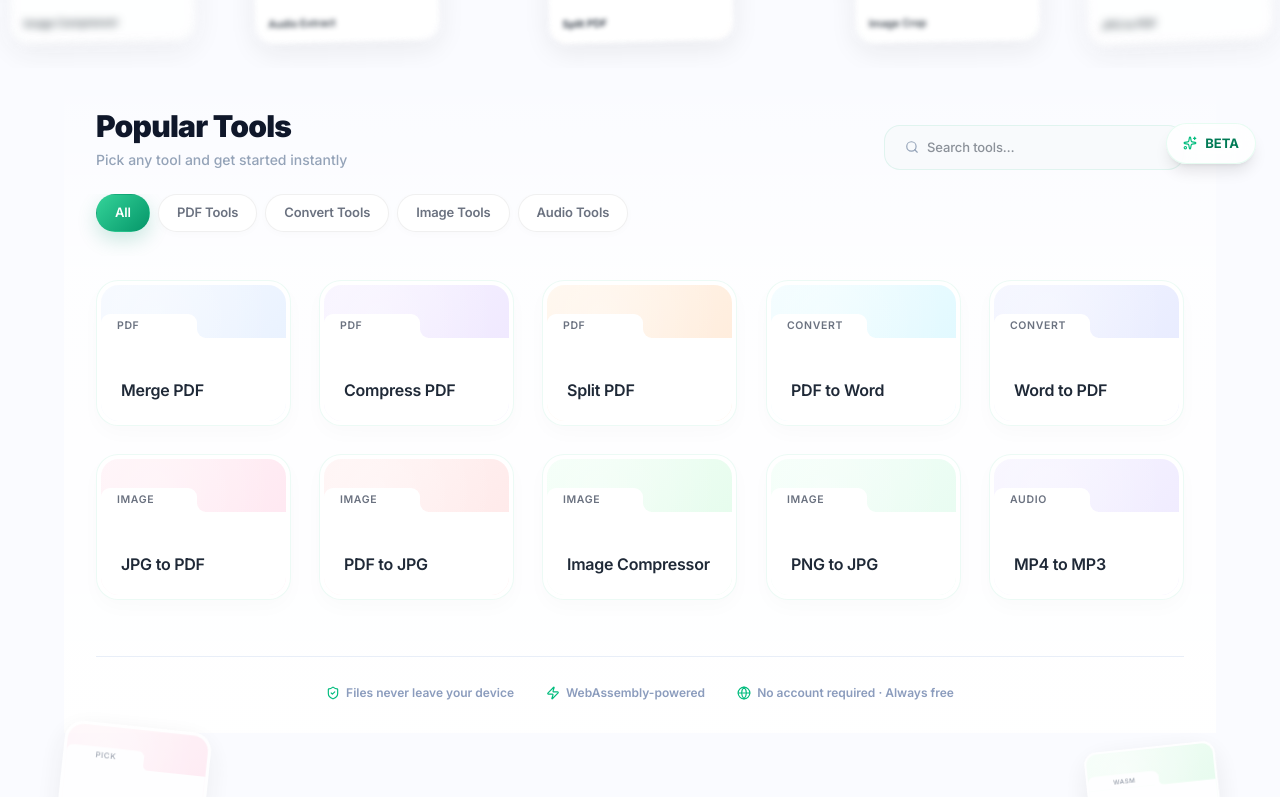
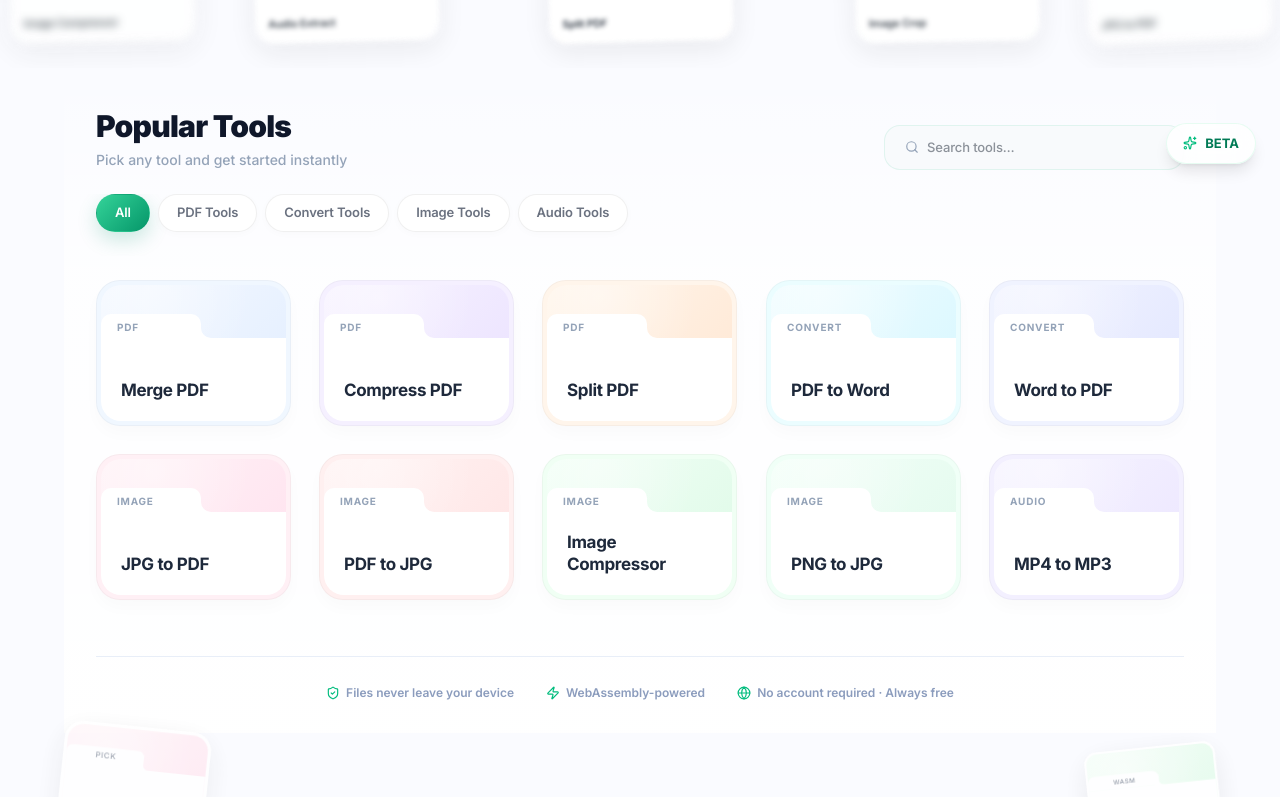
Before and after one commit to siddharth-fr/edita, a Next.js app: page / in a window 1280 px wide. Shown: the part 612-1409 px from the top of the page. Built offline with nearby package versions, Linux system fonts and the light colour scheme.

Commit message:
improved toolcard contrast

```diff
--- a/src/components/ui/ToolCard.tsx
+++ b/src/components/ui/ToolCard.tsx
@@ -3,16 +3,16 @@
 import { useState } from 'react'
 
 const PALETTE = {
-  blue: { gradient: 'linear-gradient(135deg,#F5F9FF,#E6F0FF)' },
-  purple: { gradient: 'linear-gradient(135deg,#F8F4FF,#EDE5FF)' },
-  orange: { gradient: 'linear-gradient(135deg,#FFF6EC,#FFEAD8)' },
-  cyan: { gradient: 'linear-gradient(135deg,#F2FDFF,#DCF8FF)' },
-  indigo: { gradient: 'linear-gradient(135deg,#F3F5FF,#E5E9FF)' },
-  pink: { gradient: 'linear-gradient(135deg,#FFF3F7,#FFE5F0)' },
-  rose: { gradient: 'linear-gradient(135deg,#FFF4F4,#FFE7E7)' },
-  green: { gradient: 'linear-gradient(135deg,#F3FFF7,#E2FBEA)' },
-  emerald: { gradient: 'linear-gradient(135deg,#F4FFF9,#E5FBEF)' },
-  violet: { gradient: 'linear-gradient(135deg,#F7F5FF,#EEE9FF)' }
+  blue: { gradient: 'linear-gradient(135deg,#F5F9FF,#E6F0FF)', tint: '#F0F7FF', shadow: 'rgba(59, 130, 246, 0.1)' },
+  purple: { gradient: 'linear-gradient(135deg,#F8F4FF,#EDE5FF)', tint: '#F5F0FF', shadow: 'rgba(124, 58, 237, 0.1)' },
+  orange: { gradient: 'linear-gradient(135deg,#FFF6EC,#FFEAD8)', tint: '#FFF5EB', shadow: 'rgba(245, 158, 11, 0.1)' },
+  cyan: { gradient: 'linear-gradient(135deg,#F2FDFF,#DCF8FF)', tint: '#EBFDFF', shadow: 'rgba(6, 182, 212, 0.1)' },
+  indigo: { gradient: 'linear-gradient(135deg,#F3F5FF,#E5E9FF)', tint: '#F0F3FF', shadow: 'rgba(79, 70, 229, 0.1)' },
+  pink: { gradient: 'linear-gradient(135deg,#FFF3F7,#FFE5F0)', tint: '#FFF0F5', shadow: 'rgba(219, 39, 119, 0.1)' },
+  rose: { gradient: 'linear-gradient(135deg,#FFF4F4,#FFE7E7)', tint: '#FFF0F0', shadow: 'rgba(225, 29, 72, 0.1)' },
+  green: { gradient: 'linear-gradient(135deg,#F3FFF7,#E2FBEA)', tint: '#F0FFF4', shadow: 'rgba(22, 163, 74, 0.1)' },
+  emerald: { gradient: 'linear-gradient(135deg,#F4FFF9,#E5FBEF)', tint: '#F0FFF7', shadow: 'rgba(5, 150, 105, 0.1)' },
+  violet: { gradient: 'linear-gradient(135deg,#F7F5FF,#EEE9FF)', tint: '#F3F0FF', shadow: 'rgba(124, 58, 237, 0.1)' }
 }
 
 type Theme = keyof typeof PALETTE
@@ -52,17 +52,17 @@ export default function ToolCard({
           width: '100%',
           maxWidth: '300px',
           aspectRatio: '4 / 3',
-          background: '#ffffff',
-          borderRadius: '22px',
+          background: pal.tint,
+          borderRadius: '24px',
           padding: '4px',
           overflow: 'hidden',
-          transition: 'transform .4s cubic-bezier(0.16, 1, 0.3, 1), box-shadow .4s cubic-bezier(0.16, 1, 0.3, 1)',
-          transform: hovered ? 'translateY(-6px)' : 'none',
-          border: '1px solid rgba(16, 185, 129, 0.08)',
+          transition: 'all .4s cubic-bezier(0.16, 1, 0.3, 1)',
+          transform: hovered ? 'translateY(-8px)' : 'none',
+          border: hovered ? `1.5px solid ${pal.shadow.replace('0.1', '0.2')}` : '1.5px solid rgba(0,0,0,0.03)',
           boxShadow: hovered
-            ? '0 25px 50px rgba(16, 185, 129, 0.08), 0 10px 20px rgba(0,0,0,0.02)'
-            : '0 8px 20px rgba(0,0,0,0.02)',
-          willChange: 'transform, box-shadow',
+            ? `0 28px 56px ${pal.shadow}, 0 12px 24px rgba(0,0,0,0.03)`
+            : '0 8px 16px rgba(0,0,0,0.02)',
+          willChange: 'transform, box-shadow, border',
         }}
       >
 
@@ -72,12 +72,13 @@ export default function ToolCard({
           style={{
             position: 'absolute',
             inset: '4px',
-            borderRadius: '18px',
+            bottom: '58%',
+            borderRadius: '20px 20px 0 0',
             background: pal.gradient,
             overflow: 'hidden',
             transition: 'filter 0.3s ease',
             filter: hovered
-              ? 'saturate(1.08) brightness(1.02)'
+              ? 'saturate(1.1) brightness(1.02)'
               : 'none',
             willChange: 'filter',
           }}
@@ -90,8 +91,8 @@ export default function ToolCard({
               position: 'absolute',
               inset: 0,
               background: hovered
-                ? 'radial-gradient(circle at 28% 20%, rgba(255,255,255,0.55), transparent 65%)'
-                : 'radial-gradient(circle at 28% 20%, rgba(255,255,255,0.35), transparent 70%)',
+                ? 'radial-gradient(circle at 28% 20%, rgba(255,255,255,0.6), transparent 65%)'
+                : 'radial-gradient(circle at 28% 20%, rgba(255,255,255,0.4), transparent 70%)',
               transition: 'background 0.35s ease'
             }}
           />
@@ -108,11 +109,12 @@ export default function ToolCard({
             right: '4px',
             height: '58%',
             background: '#ffffff',
-            borderRadius: '0 0 18px 18px',
-            padding: '20px',
+            borderRadius: '0 0 20px 20px',
+            padding: '24px 20px 20px 20px',
             display: 'flex',
             flexDirection: 'column',
-            justifyContent: 'flex-end'
+            justifyContent: 'flex-end',
+            transition: 'background 0.3s ease'
           }}
         >
 
@@ -123,16 +125,18 @@ export default function ToolCard({
               position: 'absolute',
               top: '-24px',
               left: 0,
-              width: '52%',
+              width: '54%',
               height: '24px',
               background: '#ffffff',
-              borderRadius: '9px 9px 0 0',
+              borderRadius: '10px 10px 0 0',
               padding: '4px 14px 0 16px',
-              fontSize: '10.5px',
-              fontWeight: 600,
-              letterSpacing: '0.06em',
-              color: '#6B7280',
-              textTransform: 'uppercase'
+              fontSize: '10px',
+              fontWeight: 700,
+              letterSpacing: '0.08em',
+              color: '#94A3B8',
+              textTransform: 'uppercase',
+              display: 'flex',
+              alignItems: 'center'
             }}
           >
             {category}
@@ -144,12 +148,12 @@ export default function ToolCard({
             style={{
               position: 'absolute',
               top: '-24px',
-              left: '52%',
-              width: '16px',
+              left: '54%',
+              width: '20px',
               height: '24px',
               background: 'transparent',
-              boxShadow: '-8px 8px 0 0 #ffffff',
-              borderRadius: '0 0 0 9px'
+              boxShadow: '-10px 10px 0 0 #ffffff',
+              borderRadius: '0 0 0 10px'
             }}
           />
 
@@ -157,11 +161,11 @@ export default function ToolCard({
 
           <div
             style={{
-              fontSize: '16px',
-              fontWeight: 600,
-              color: '#1F2937',
-              letterSpacing: '-0.015em',
-              lineHeight: 1.35
+              fontSize: '17px',
+              fontWeight: 700,
+              color: '#1E293B',
+              letterSpacing: '-0.02em',
+              lineHeight: 1.3
             }}
           >
             {name}
```
